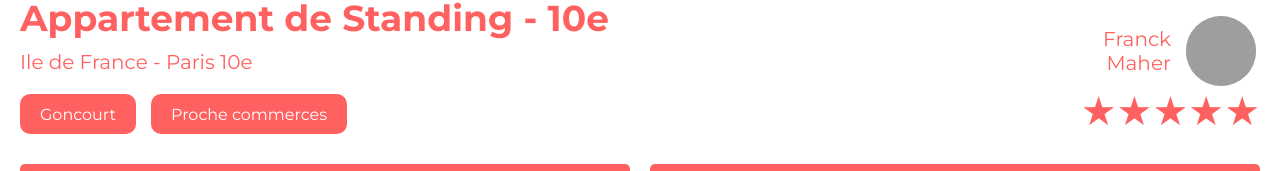
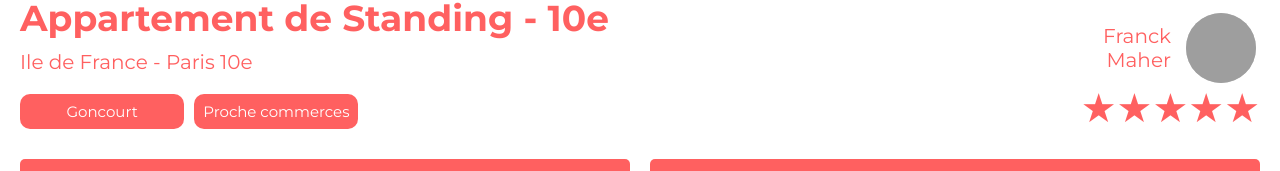
Before and after one commit to Arsonist-932/p8-kasa, a React (Create React App) app: page /logement/0979876d in a window 1280 px wide. Shown: the part 547-718 px from the top of the page. Built offline with nearby package versions, Linux system fonts and the light colour scheme; grey boxes are pictures that could not be loaded.

Commit message:
Rename Housing + Refonte css

```diff
--- a/src/App.js
+++ b/src/App.js
@@ -1,7 +1,7 @@
 import { Routes, Route } from "react-router-dom";
 import Home from "./pages/home";
 import About from "./pages/about";
-import Profile from "./pages/profile";
+import Housing from "./pages/Housing";
 import Error404 from "./pages/error404";
 
 export default function App() {
@@ -9,7 +9,7 @@ export default function App() {
     <Routes>
       <Route path="/" element={<Home />} />
       <Route path="/about" element={<About />} />
-      <Route path="/logement/:id" element={<Profile />} />
+      <Route path="/logement/:id" element={<Housing />} />
       <Route path="*" element={<Error404 />} />
     </Routes>
   );
--- a/src/components/Collapse.jsx
+++ b/src/components/Collapse.jsx
@@ -3,26 +3,26 @@ import React, { useState } from "react";
 import Arrow from "../assets/images/arrow_collapse.png";
 
 export default function Collapse({ title, text }) {
-  const [collapse, setIsOpen] = useState(false);
+  const [IsCollapseOpen, setIsCollapseOpen] = useState(false);
 
   const toggleCollapse = () => {
-    setIsOpen(!collapse);
+    setIsCollapseOpen(!IsCollapseOpen);
   };
 
   return (
     <div className="collapse">
       <div
-        className={`collapse-title ${collapse ? "open" : ""}`}
+        className={`collapse-title ${IsCollapseOpen ? "open" : ""}`}
         onClick={toggleCollapse}
       >
         {title}
         <img
-          className={`arrow-icon ${collapse ? "open" : ""}`}
+          className={`arrow-icon ${IsCollapseOpen ? "open" : ""}`}
           src={Arrow}
           alt="Arrow"
         />
       </div>
-      {collapse && (
+      {IsCollapseOpen && (
         <div className="collapse-desc">
           <p>{text}</p>
         </div>
--- a/src/components/ProfileContent.jsx
+++ b/src/components/Housing.jsx
@@ -1,9 +1,9 @@
 import React from "react";
 import { useParams, Navigate } from "react-router-dom";
 import data from "../data/logements.json";
-import Collapse from "../components/Collapse";
-import Slider from "../components/Slider";
-import Rating from "../components/Rating";
+import Collapse from "./Collapse";
+import Slider from "./Slider";
+import Rating from "./Rating";
 import "../styles/App.css";
 
 export default function Profile() {
--- a/src/components/Slider.jsx
+++ b/src/components/Slider.jsx
@@ -16,7 +16,6 @@ export default function Slider({ data }) {
     setCurrentIndex(newIndex);
   };
 
-  // Render nothing if there's only one image
   if (data.pictures.length <= 1) {
     return (
       <figure>
--- a/src/pages/profile.jsx
+++ b/src/pages/Housing.jsx
@@ -1,12 +1,12 @@
 import React from "react";
-import ProfileContent from "../components/ProfileContent";
+import Housing from "../components/Housing";
 import "../styles/App.css";
 
 export default function Profile() {
   return (
     <>
       <main>
-        <ProfileContent />
+        <Housing />
       </main>
     </>
   );
--- a/src/styles/App.css
+++ b/src/styles/App.css
@@ -183,24 +183,32 @@ nav a.active {
   }
 }
 .profile-content .tags-list {
-  display: flex;
-  gap: 15px;
-  margin: 20px 0;
+  display: grid;
+  grid-template-columns: 1fr 1fr 1fr;
+  margin: 20px 0px;
+  gap: 10px;
+}
+@media screen and (min-width: 1024px) {
+  .profile-content .tags-list {
+    grid-template-columns: 1fr 1fr 1fr 1fr 1fr;
+  }
 }
 .profile-content .tags-list .tag {
+  /* Display */
   display: flex;
   align-items: center;
   justify-content: center;
   background: #ff6060;
+  border-radius: 10px;
+  /* Text */
+  font-size: 13px;
   color: #ffffff;
-  border-radius: 10px;
-  height: 25px;
-  padding: 15px;
+  height: 35px;
+  padding: 3px 9px;
 }
 @media screen and (min-width: 767px) {
   .profile-content .tags-list .tag {
-    height: 35px;
-    padding: 20px;
+    font-size: 15px;
   }
 }
 .profile .rating {
--- a/src/styles/App.scss
+++ b/src/styles/App.scss
@@ -2,7 +2,7 @@
 @use "./components/Banner";
 @use "./components/Gallery";
 @use "./components/Collapse";
-@use "./components/Profile";
+@use "./components/Housing";
 @use "./components/Rating";
 @use "./components/Footer";
 @use "./components/Error404";
--- a/src/styles/components/_Profile.scss
+++ b/src/styles/components/_Housing.scss
@@ -27,23 +27,30 @@
     }
 
     .tags-list {
-      display: flex;
-      gap: 15px;
-      margin: 20px 0;
+      display: grid;
+      grid-template-columns: 1fr 1fr 1fr;
+      margin: 20px 0px;
+      gap: 10px;
+
+      @media screen and (min-width: 1024px) {
+        grid-template-columns: 1fr 1fr 1fr 1fr 1fr;
+      }
 
       .tag {
+        /* Display */
         display: flex;
         align-items: center;
         justify-content: center;
         background: #ff6060;
+        border-radius: 10px;
+        /* Text */
+        font-size: 13px;
         color: #ffffff;
-        border-radius: 10px;
-        height: 25px;
-        padding: 15px;
+        height: 35px;
+        padding: 3px 9px;
 
         @media screen and (min-width: 767px) {
-          height: 35px;
-          padding: 20px;
+          font-size: 15px;
         }
       }
     }
```
Also changed, not shown: 1 other file (tests, documents, lock files or other folders).
